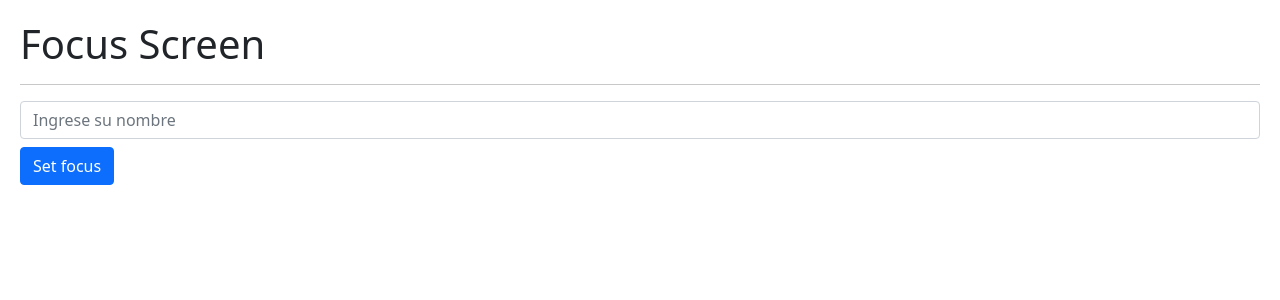
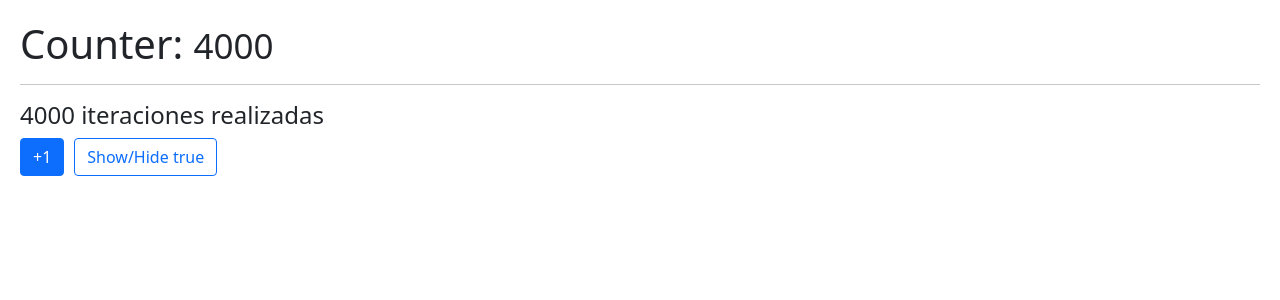
Before and after one commit to AntonioER9/hooks-app, a React (Create React App) app: page / in a window 1280 px wide. Shown: the top 300 px of the page. Built offline with nearby package versions, Linux system fonts and the light colour scheme.

Commit message:
add memo y useMemo

```diff
--- a/src/03-examples/index.ts
+++ b/src/03-examples/index.ts
@@ -1 +1,3 @@
 export * from './LoadingQuote';
+// export * from './MultipleCustomHooks';
+export * from './Quote';
--- /dev/null
+++ b/src/06-memos/MemoHook.tsx
@@ -0,0 +1,42 @@
+import { useMemo, useState } from 'react';
+import { useCounter } from '../hooks';
+
+
+const heavyStuff = (iterationNumber = 100) => {
+  for (let i = 0; i < iterationNumber; i++) {
+    console.log('Ahí vamos...');
+  }
+  return `${iterationNumber} iteraciones realizadas`;
+}
+
+export const MemoHook = () => {
+
+  const { counter, increment } = useCounter(4000);
+  const [show, setShow] = useState(true);
+
+  const memorizedValue = useMemo(() => heavyStuff(counter), [counter])
+
+  return (
+    <>
+      <h1>Counter: <small>{counter}</small>  </h1>
+      <hr />
+
+      <h4>{memorizedValue}</h4>
+
+      <button
+        className="btn btn-primary"
+        onClick={() => increment()}
+      >
+        +1
+      </button>
+
+      <button
+        className="btn btn-outline-primary"
+        onClick={() => setShow(!show)}
+      >
+        Show/Hide {JSON.stringify(show)}
+      </button>
+
+    </>
+  )
+}
--- /dev/null
+++ b/src/06-memos/Memorize.tsx
@@ -0,0 +1,31 @@
+import { useState } from 'react';
+import { useCounter } from '../hooks'
+import { Small } from './Small';
+
+export const Memorize = () => {
+
+  const { counter, increment } = useCounter(10);
+  const [show, setShow] = useState(true)
+
+  return (
+    <>
+      <h1>Counter: <Small value={counter} />  </h1>
+      <hr />
+
+      <button
+        className="btn btn-primary"
+        onClick={() => increment()}
+      >
+        +1
+      </button>
+
+      <button
+        className="btn btn-outline-primary"
+        onClick={() => setShow(!show)}
+      >
+        Show/Hide {JSON.stringify(show)}
+      </button>
+
+    </>
+  )
+}
--- a/src/index.tsx
+++ b/src/index.tsx
@@ -4,7 +4,9 @@
 import reportWebVitals from './reportWebVitals';
 // import { MultipleCustomHook } from './03-examples/MultipleCustomHook';
 // import { FormWithCustomHook } from './02-useEffect/FormWithCustomHook';
-import { FocusScreen } from './04-useRef/FocusScreen';
+// import { FocusScreen } from './04-useRef/FocusScreen';
+// import { Memorize } from './06-memos/Memorize';
+import { MemoHook } from './06-memos/MemoHook';
 // import { SimpleForm } from './02-useEffect/SimpleForm';
 // import { CounterWithCustomHook } from './01-useState/CounterWithCustomHook';
 // import { CounterApp } from './01-useState/CounterApp';
@@ -20,7 +22,9 @@
     {/* <CounterWithCustomHook/> */}
     {/* <SimpleForm/> */}
     {/* <FormWithCustomHook/> */}
-    <FocusScreen/>
+    {/* <FocusScreen/> */}
+    {/* <Memorize/> */}
+    <MemoHook/>
     {/* <MultipleCustomHook/> */}
   </React.StrictMode>
 );
```
Also changed, not shown: src/03-examples/Quote.tsx (added, +32 -0 lines), src/06-memos/Small.tsx (added, +14 -0 lines), src/05-useLayoutEffect/Layout.tsx (deleted).
